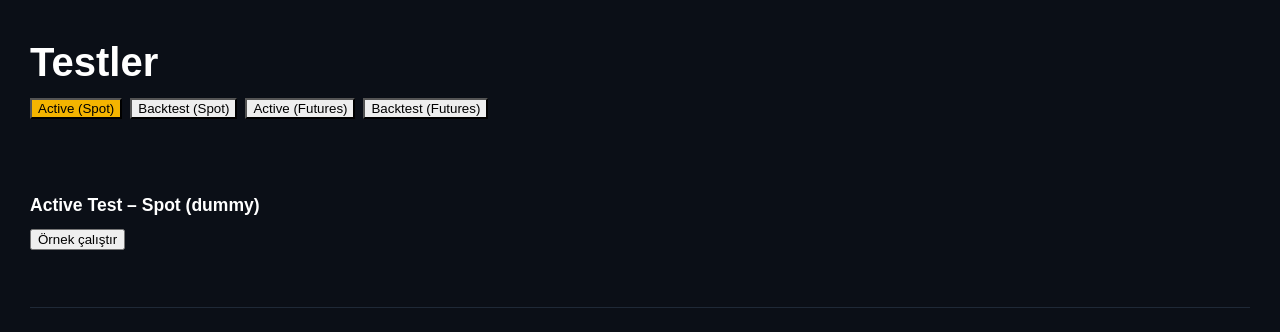
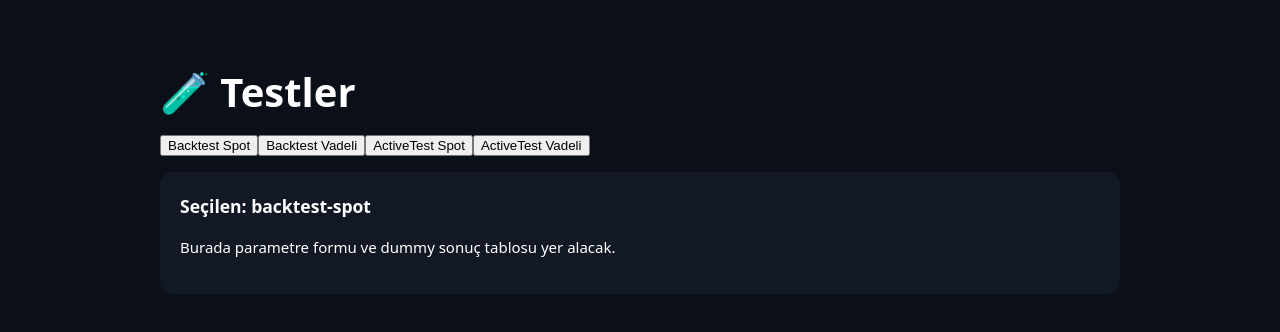
Before and after one commit to itnoyabilisim-commits/BINNBOT, a Next.js app in the folder apps/web/: page /tests in a window 1280 px wide. Shown: the top 332 px of the page. Built offline with nearby package versions, Linux system fonts and the light colour scheme.

Commit message:
Update tests.js

```diff
--- a/apps/web/pages/tests.js
+++ b/apps/web/pages/tests.js
@@ -1,108 +1,20 @@
-// apps/web/pages/tests.js
 import { useState } from "react";
-import { apiPost } from "../lib/api";
 
-export default function Tests(){
-  const [tab,setTab]=useState("active-spot");
-  const [msg,setMsg]=useState("");
-  const [resp,setResp]=useState(null);
-
-  // Futures form state
-  const [futSymbol, setFutSymbol] = useState("BTCUSDT");
-  const [futTimeframe, setFutTimeframe] = useState("1h");
-  const [futLev, setFutLev] = useState(5);
-  const [futMM, setFutMM] = useState("cross");
-
-  async function run(path, body){
-    setMsg("Çalıştırılıyor..."); setResp(null);
-    try{const r=await apiPost(path, body); setResp(r); setMsg("");}
-    catch(e){setMsg("Hata: "+e.message);}
-  }
-
+export default function Tests() {
+  const [tab,setTab]=useState("backtest-spot");
   return (
-    <div style={{ padding:30, fontFamily:"sans-serif" }}>
-      <h1>Testler</h1>
-
-      <div style={{ display:"flex", gap:8, marginBottom:16, flexWrap:"wrap" }}>
-        <button onClick={()=>setTab("active-spot")}  style={{ background:tab==="active-spot"?"#F4B400":"#eee" }}>Active (Spot)</button>
-        <button onClick={()=>setTab("backtest-spot")}style={{ background:tab==="backtest-spot"?"#F4B400":"#eee" }}>Backtest (Spot)</button>
-        <button onClick={()=>setTab("active-fut")}   style={{ background:tab==="active-fut"?"#F4B400":"#eee" }}>Active (Futures)</button>
-        <button onClick={()=>setTab("backtest-fut")} style={{ background:tab==="backtest-fut"?"#F4B400":"#eee" }}>Backtest (Futures)</button>
+    <div style={{maxWidth:1000,margin:"40px auto",padding:20}}>
+      <h1>🧪 Testler</h1>
+      <div style={{margin:"16px 0"}}>
+        <button onClick={()=>setTab("backtest-spot")}>Backtest Spot</button>
+        <button onClick={()=>setTab("backtest-futures")}>Backtest Vadeli</button>
+        <button onClick={()=>setTab("active-spot")}>ActiveTest Spot</button>
+        <button onClick={()=>setTab("active-futures")}>ActiveTest Vadeli</button>
       </div>
-
-      {tab==="active-spot" && (
-        <section>
-          <h3>Active Test – Spot (dummy)</h3>
-          <button onClick={()=>run("/tests/backtest/spot",{symbol:"BTCUSDT",timeframe:"15m",params:{}})}>Örnek çalıştır</button>
-        </section>
-      )}
-
-      {tab==="backtest-spot" && (
-        <section>
-          <h3>Backtest – Spot (dummy)</h3>
-          <button onClick={()=>run("/tests/backtest/spot",{symbol:"BTCUSDT",timeframe:"1h",params:{}})}>Örnek çalıştır</button>
-        </section>
-      )}
-
-      {tab==="active-fut" && (
-        <section>
-          <h3>Active Test – Futures</h3>
-          <div style={{ display:"flex", gap:8, alignItems:"end", flexWrap:"wrap" }}>
-            <div>
-              <label>Symbol</label><br/>
-              <input value={futSymbol} onChange={e=>setFutSymbol(e.target.value.toUpperCase())}/>
-            </div>
-            <div>
-              <label>Leverage</label><br/>
-              <input type="number" min={1} max={125} value={futLev} onChange={e=>setFutLev(Number(e.target.value||5))}/>
-            </div>
-            <div>
-              <label>Margin Mode</label><br/>
-              <select value={futMM} onChange={e=>setFutMM(e.target.value)}>
-                <option value="cross">cross</option>
-                <option value="isolated">isolated</option>
-              </select>
-            </div>
-            <button onClick={()=>run("/tests/active/futures",{symbol:futSymbol,leverage:futLev,marginMode:futMM})}>Başlat</button>
-          </div>
-        </section>
-      )}
-
-      {tab==="backtest-fut" && (
-        <section>
-          <h3>Backtest – Futures</h3>
-          <div style={{ display:"flex", gap:8, alignItems:"end", flexWrap:"wrap" }}>
-            <div>
-              <label>Symbol</label><br/>
-              <input value={futSymbol} onChange={e=>setFutSymbol(e.target.value.toUpperCase())}/>
-            </div>
-            <div>
-              <label>Timeframe</label><br/>
-              <select value={futTimeframe} onChange={e=>setFutTimeframe(e.target.value)}>
-                <option value="15m">15m</option>
-                <option value="1h">1h</option>
-                <option value="4h">4h</option>
-                <option value="1d">1d</option>
-              </select>
-            </div>
-            <div>
-              <label>Leverage</label><br/>
-              <input type="number" min={1} max={125} value={futLev} onChange={e=>setFutLev(Number(e.target.value||5))}/>
-            </div>
-            <div>
-              <label>Margin Mode</label><br/>
-              <select value={futMM} onChange={e=>setFutMM(e.target.value)}>
-                <option value="cross">cross</option>
-                <option value="isolated">isolated</option>
-              </select>
-            </div>
-            <button onClick={()=>run("/tests/backtest/futures",{symbol:futSymbol,timeframe:futTimeframe,leverage:futLev,marginMode:futMM})}>Çalıştır</button>
-          </div>
-        </section>
-      )}
-
-      {msg && <p style={{ color:"crimson" }}>{msg}</p>}
-      {resp && <pre style={{ background:"#f7f7f7", padding:12 }}>{JSON.stringify(resp,null,2)}</pre>}
+      <div style={{padding:20,background:"#121824",borderRadius:12}}>
+        <h3>Seçilen: {tab}</h3>
+        <p>Burada parametre formu ve dummy sonuç tablosu yer alacak.</p>
+      </div>
     </div>
-  );
+  )
 }
```
